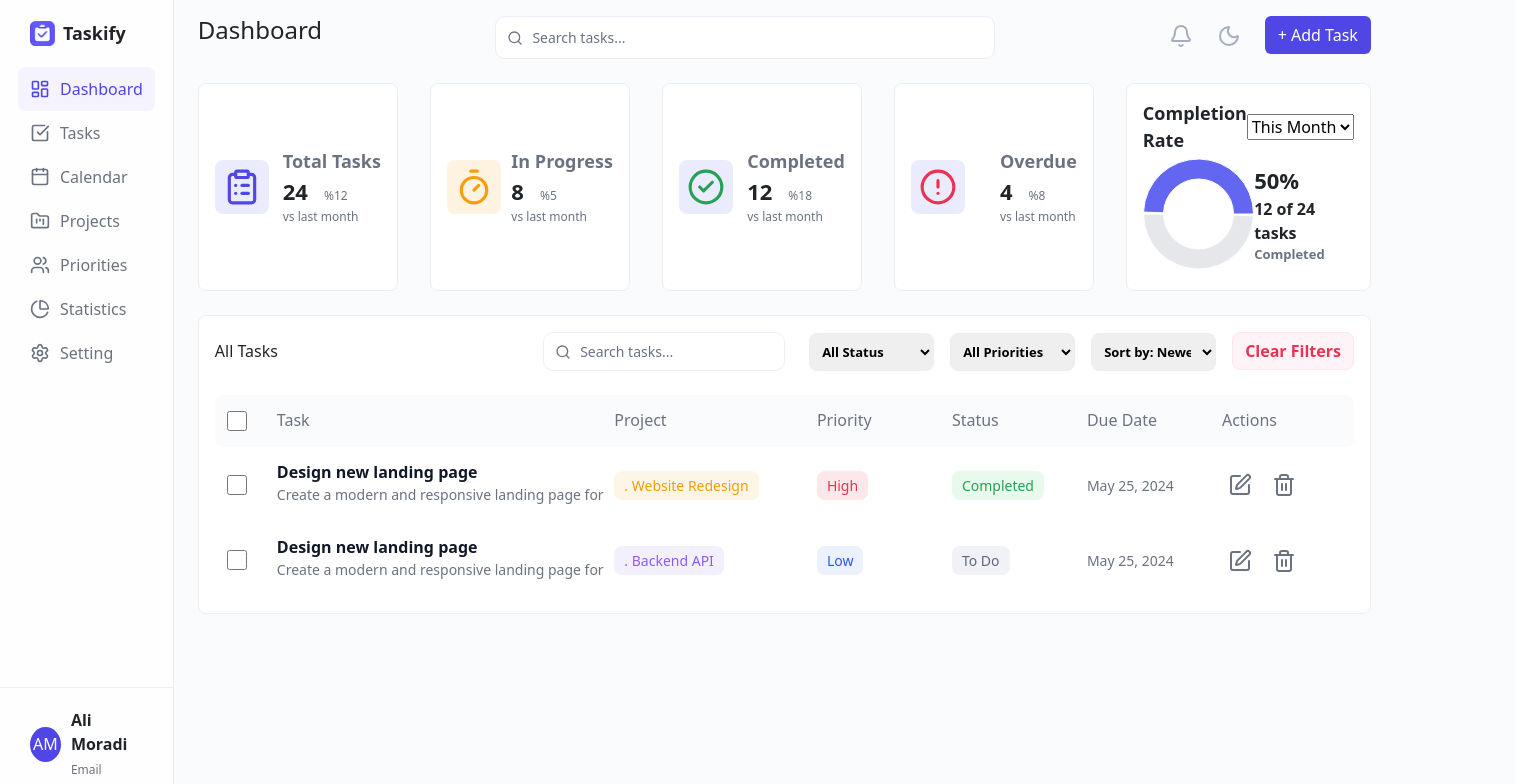
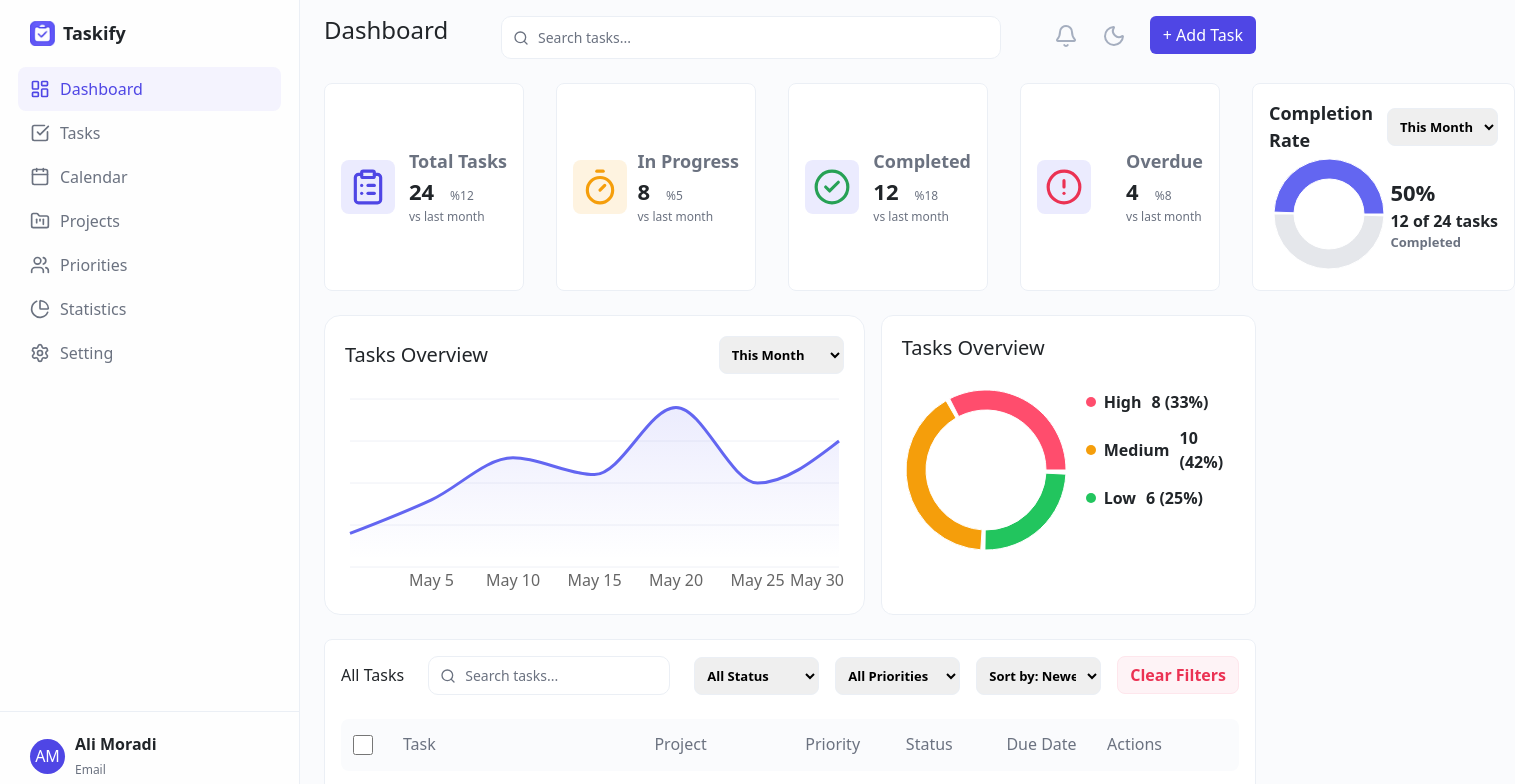
Before and after one commit to KamyabT/taskify, a React (Create React App) app: page /dashboard in a window 1280 px wide. Shown: the top 784 px of the page, 1515 px wide, since content can reach past the window. Built offline with nearby package versions, Linux system fonts and the light colour scheme.

Commit message:
dashboard main design and charts finished , sidebar issue for hvertical scrolling fixed

```diff
--- a/src/components/layout/Sidebar/Sidebar.module.css
+++ b/src/components/layout/Sidebar/Sidebar.module.css
@@ -18,6 +18,7 @@
 .sidebar {
   width: 300px;
   height: 100vh;
+  position: fixed;
   background-color: var(--bg-sections);
   border-right: 1px solid var(--border-main);
 
--- a/src/features/dashboard/CompletionChart.jsx
+++ b/src/features/dashboard/CompletionChart.jsx
@@ -13,11 +13,10 @@ const CompletionChart = () => {
     <div className={style.CompletionChart}>
       <div className="d-flex align-items-center justify-content-between">
         <p className="text-card-value-medium">Completion Rate</p>
-        <select name="" id="">
+        <select className="select text-card-label" name="" id="">
           <option value="">This Month</option>
           <option value="">This Week</option>
-          <option value=""></option>
-          <option value=""></option>
+          <option value="">This Day</option>
         </select>
       </div>
       <div className="d-flex align-items-center justify-content-between">
--- a/src/features/dashboard/OverViewChart.jsx
+++ b/src/features/dashboard/OverViewChart.jsx
@@ -0,0 +1,68 @@
+import {
+  LineChart,
+  Line,
+  XAxis,
+  Tooltip,
+  ResponsiveContainer,
+  CartesianGrid,
+  Area,
+  AreaChart,
+} from "recharts";
+
+import style from "./OverViewChart.module.css";
+
+
+const data = [
+  { name: "May 1", tasks: 4 },
+  { name: "May 5", tasks: 8 },
+  { name: "May 10", tasks: 13 },
+  { name: "May 15", tasks: 11 },
+  { name: "May 20", tasks: 19 },
+  { name: "May 25", tasks: 10 },
+  { name: "May 30", tasks: 15 },
+];
+
+const OverViewChart = () => {
+  return (
+    <section className={style.chartCard}>
+      <div className={style.header}>
+        <h5>Tasks Overview</h5>
+
+        <select className="select text-card-label">
+          <option value="">This Month</option>
+          <option value="">This Week</option>
+          <option value="">This Day</option>
+        </select>
+      </div>
+
+      <div className={style.chartWrapper}>
+        <ResponsiveContainer width="100%" height="100%">
+          <AreaChart data={data}>
+            <defs>
+              <linearGradient id="colorTasks" x1="0" y1="0" x2="0" y2="1">
+                <stop offset="5%" stopColor="#6366F1" stopOpacity={0.2} />
+                <stop offset="95%" stopColor="#6366F1" stopOpacity={0} />
+              </linearGradient>
+            </defs>
+
+            <CartesianGrid vertical={false} stroke="#EEF0F6" />
+
+            <XAxis dataKey="name" axisLine={false} tickLine={false} />
+
+            <Tooltip />
+
+            <Area
+              type="monotone"
+              dataKey="tasks"
+              stroke="#6366F1"
+              strokeWidth={3}
+              fill="url(#colorTasks)"
+            />
+          </AreaChart>
+        </ResponsiveContainer>
+      </div>
+    </section>
+  );
+};
+
+export default OverViewChart;
--- /dev/null
+++ b/src/features/dashboard/OverViewChart.module.css
@@ -0,0 +1,27 @@
+.chartCard {
+  background-color: var(--bg-card);
+
+  border: 1px solid var(--border-main);
+
+  border-radius: 16px;
+
+  padding: 20px;
+
+  height: 300px;
+}
+
+.header {
+  display: flex;
+
+  align-items: center;
+
+  justify-content: space-between;
+
+  margin-bottom: 20px;
+}
+
+.chartWrapper {
+  width: 100%;
+
+  height: calc(100% - 50px);
+}
--- a/src/features/dashboard/PriorityChart.jsx
+++ b/src/features/dashboard/PriorityChart.jsx
@@ -0,0 +1,57 @@
+import { PieChart, Pie, Cell, ResponsiveContainer } from "recharts";
+
+import style from "./PriorityChart.module.css";
+
+const data = [
+  { name: "High", value: 8, color: "#ff4d6d" },
+  { name: "Medium", value: 10, color: "#f59e0b" },
+  { name: "Low", value: 6, color: "#22c55e" },
+];
+
+const totalValue = data.reduce((acc, item) => acc + item.value, 0);
+console.log("Total Value:", totalValue);
+
+const PriorityChart = () => {
+  return (
+    <div className={style.chartCard}>
+      <h5>Tasks Overview</h5>
+
+      <div className={style.chartContent}>
+        <div className={style.chartWrapper}>
+          <ResponsiveContainer width="100%" height={220}>
+            <PieChart>
+              <Pie
+                data={data}
+                innerRadius={60}
+                outerRadius={80}
+                dataKey="value"
+                paddingAngle={3}
+              >
+                {data.map((item) => (
+                  <Cell key={item.name} fill={item.color} />
+                ))}
+              </Pie>
+            </PieChart>
+          </ResponsiveContainer>
+        </div>
+        <div className={style.legend}>
+          {data.map((item) => (
+            <div key={item.name} className={style.legendItem}>
+              <div className="d-flex align-items-center">
+                <div className={style.color} style={{ backgroundColor: item.color }} />
+
+                <span className="text-card-value-small ms-2">{item.name}</span>
+              </div>
+
+              <span className="text-card-value-small">
+                {item.value} ({((item.value / totalValue) * 100).toFixed(0)}%)
+              </span>
+            </div>
+          ))}
+        </div>
+      </div>
+    </div>
+  );
+};
+
+export default PriorityChart;
--- /dev/null
+++ b/src/features/dashboard/PriorityChart.module.css
@@ -0,0 +1,39 @@
+.chartCard {
+  background: var(--bg-card);
+  border: 1px solid var(--border-main);
+  border-radius: 12px;
+  width: 100%;
+  padding: 20px;
+}
+
+.chartContent {
+  display: flex;
+  align-items: center;
+  justify-content: space-between;
+
+   gap: 16px;
+}
+
+.legend {
+  display: flex;
+  flex-direction: column;
+  gap: 12px;
+}
+
+.legendItem {
+  display: flex;
+  align-items: center;
+  gap: 10px;
+}
+
+
+.color {
+  width: 10px;
+  height: 10px;
+  border-radius: 50%;
+}
+
+.chartWrapper {
+  width: 180px;
+  height: 180px;
+}
--- a/src/pages/Dashboard.jsx
+++ b/src/pages/Dashboard.jsx
@@ -4,6 +4,8 @@ import CompletionChart from "../features/dashboard/CompletionChart";
 import StatsCards from "../features/dashboard/StatsCards";
 import TasksTable from "../features/tasks/components/TasksTable";
 import style from "./Dashboard.module.css";
+import OverViewChart from "../features/dashboard/OverViewChart";
+import PriorityChart from "../features/dashboard/PriorityChart";
 
 const stats = [
   {
@@ -32,13 +34,20 @@ const Dashboard = () => {
   return (
     <main className={style.dashboard}>
       <Sidebar />
-      <section className="d-flex flex-column px-4 py-3" style={{ width: "100vw" }}>
+      <section
+        className="d-flex flex-column px-4 py-3"
+        style={{ width: "calc(100% - 300px)", left: "300px", position: "relative" }}
+      >
         <Header />
         <div className={`${style.statsRow} mt-4`}>
           {stats.map(({ title, value, change }) => {
             return <StatsCards key={title} title={title} value={value} change={change} />;
           })}
           <CompletionChart />
+        </div>
+        <div className={`${style.charts} mt-4`}>
+          <OverViewChart />
+          <PriorityChart />
         </div>
         <div>
           <TasksTable />
--- a/src/pages/Dashboard.module.css
+++ b/src/pages/Dashboard.module.css
@@ -1,5 +1,5 @@
 .dashboard {
-  display: flex;
+  display: flex;;
 }
 
 
@@ -16,7 +16,10 @@
 }
 
 
-/* چارت */
-.chartWrapper {
-  flex: 1; /* مهم */
+
+
+.charts {
+  display: grid;
+  grid-template-columns: 2fr 1fr;
+  gap: 16px;
 }
```
